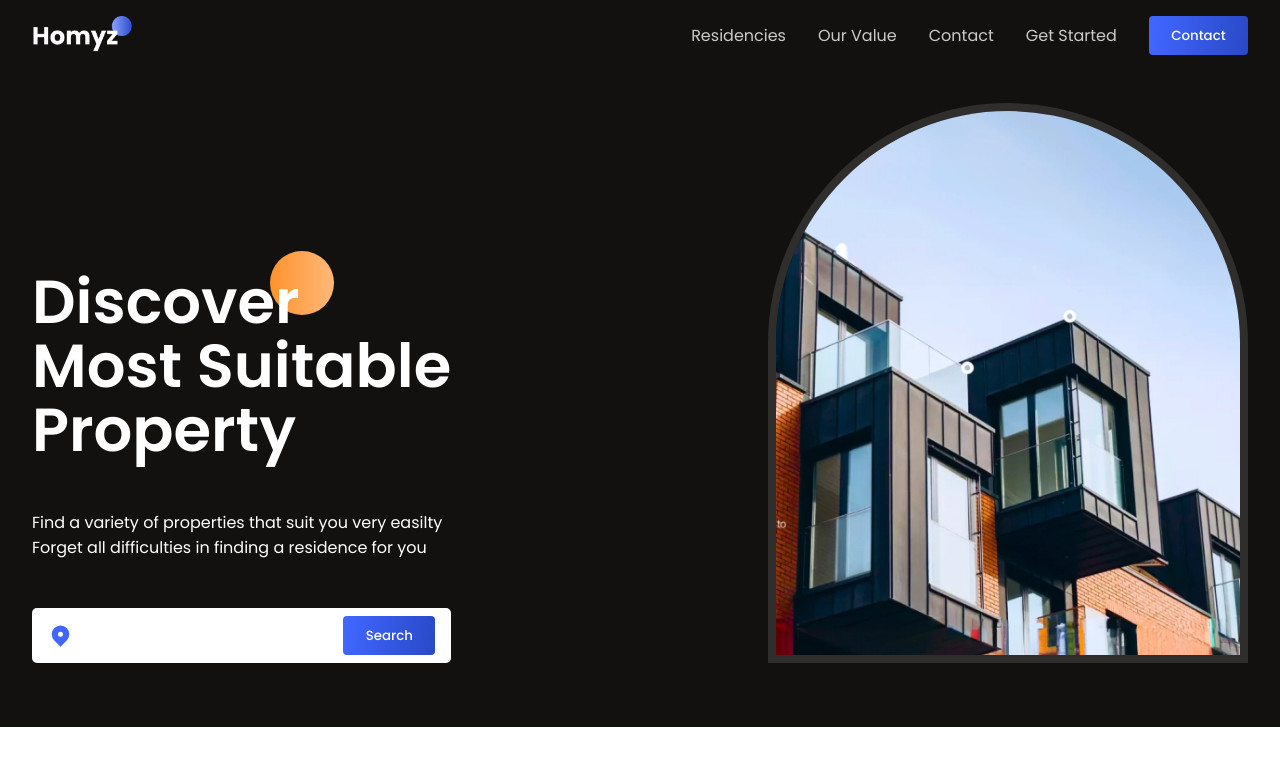
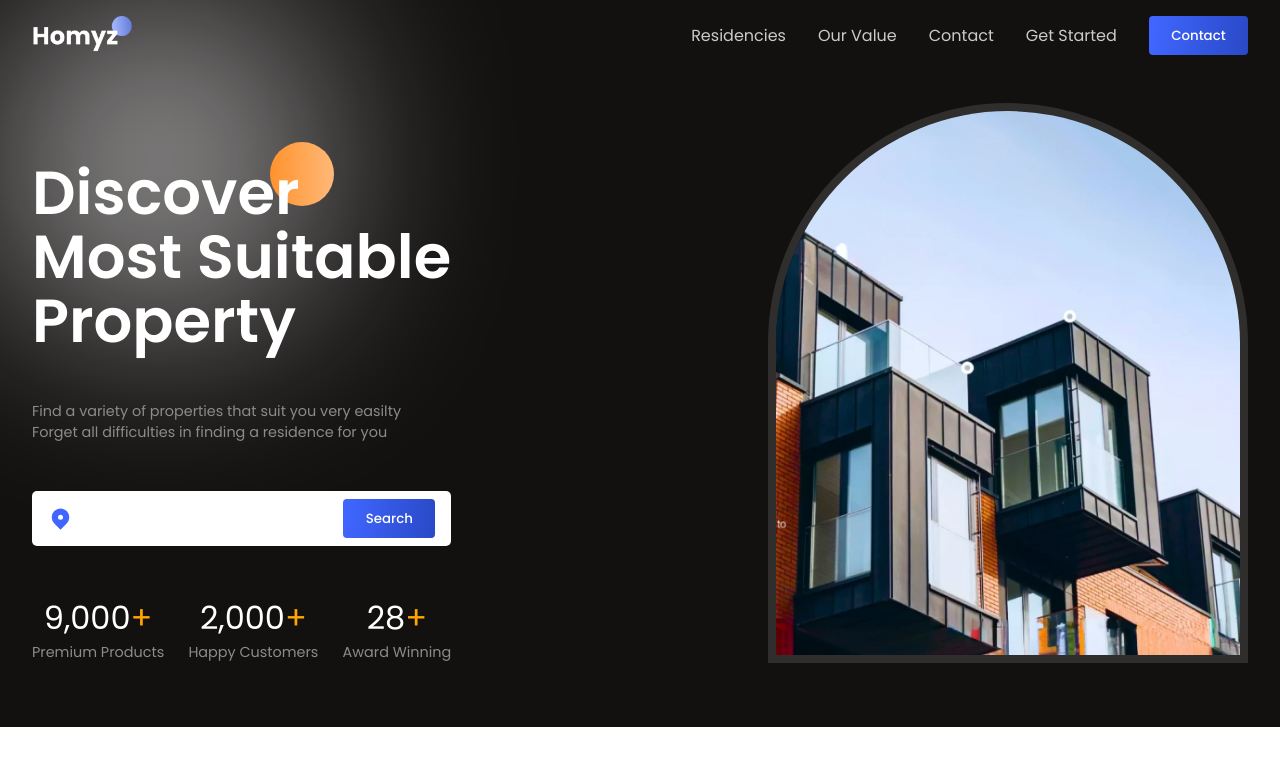
Before and after one commit to jarzt-pham/real-estate-web, a React (Vite) app: page / in a window 1280 px wide. Shown: the top 766 px of the page. Built offline with nearby package versions, Linux system fonts and the light colour scheme.

Commit message:
feat: finished hero and header

```diff
--- /dev/null
+++ b/src/App.css
@@ -0,0 +1,18 @@
+.App {
+  position: relative;
+  overflow-x: clip;
+}
+
+.App > :nth-child(1) {
+  background: var(--black);
+  position: relative;
+}
+
+.white-gradient {
+  position: absolute;
+  width: 20rem;
+  height: 20rem;
+  background: rgba(255, 255, 255, 0.522);
+  filter: blur(100px);
+  border-radius: 100px;
+}
--- a/src/App.jsx
+++ b/src/App.jsx
@@ -1,11 +1,14 @@
 import Header from "./components/header/header";
 import Hero from "./components/hero/hero";
-
+import "./App.css";
 function App() {
   return (
     <div className="App">
-      <Header />
-      <Hero />
+      <div>
+        <div className="white-gradient" />
+        <Header />
+        <Hero />
+      </div>
     </div>
   );
 }
--- a/src/components/header/header.css
+++ b/src/components/header/header.css
@@ -1,5 +1,5 @@
 .h-wrapper {
-  background: var(--black);
+  /* background: var(--black); */
   color: white;
 }
 
--- a/src/components/header/header.jsx
+++ b/src/components/header/header.jsx
@@ -1,5 +1,5 @@
 import React from "react";
-import "./header.css";
+import "./Header.css";
 
 const Header = () => {
   return (
--- a/src/components/hero/hero.css
+++ b/src/components/hero/hero.css
@@ -2,7 +2,7 @@
   color: white;
   position: relative;
   padding-bottom: 2rem;
-  background-color: var(--black);
+  /* background-color: var(--black); */
 }
 
 .hero-container {
@@ -50,6 +50,19 @@
   outline: none;
 }
 
+.stats {
+  width: 100%;
+  justify-content: space-between;
+}
+
+.stat > :nth-child(1) {
+  font-size: 2rem;
+}
+
+.stat > :nth-child(1) > :last-child {
+  color: orange;
+}
+
 /* Right side */
 .image-container {
   width: 30rem;
--- a/src/components/hero/hero.jsx
+++ b/src/components/hero/hero.jsx
@@ -1,6 +1,8 @@
 import React from "react";
-import "./hero.css";
+import "./Hero.css";
 import { HiLocationMarker } from "react-icons/hi";
+import CountUp from "react-countup";
+
 const Hero = () => {
   return (
     <section className="hero-wrapper">
@@ -17,14 +19,44 @@
           </div>
 
           <div className="flexColStart hero-description">
-            <span>Find a variety of properties that suit you very easilty</span>
-            <span>Forget all difficulties in finding a residence for you</span>
+            <span className="secondaryText">
+              Find a variety of properties that suit you very easilty
+            </span>
+            <span className="secondaryText">
+              Forget all difficulties in finding a residence for you
+            </span>
           </div>
 
           <div className="flexCenter search-bar">
             <HiLocationMarker color="var(--blue)" size={25} />
             <input type="text" />
             <button className="button">Search</button>
+          </div>
+
+          <div className="flexCenter stats">
+            <div className="flexColCenter stat">
+              <span>
+                <CountUp start={8800} end={9000} duration={4} />
+                <span>+</span>
+              </span>
+              <span className="secondaryText">Premium Products</span>
+            </div>
+
+            <div className="flexColCenter stat">
+              <span>
+                <CountUp start={1950} end={2000} duration={4} />
+                <span>+</span>
+              </span>
+              <span className="secondaryText">Happy Customers</span>
+            </div>
+
+            <div className="flexColCenter stat">
+              <span>
+                <CountUp end={28} duration={4} />
+                <span>+</span>
+              </span>
+              <span className="secondaryText">Award Winning</span>
+            </div>
           </div>
         </div>
 
@@ -40,5 +72,3 @@
 };
 
 export default Hero;
-
-4438;
--- a/src/index.css
+++ b/src/index.css
@@ -49,9 +49,9 @@
 
 .flexColCenter {
   display: flex;
+  flex-direction: column;
   justify-content: center;
   align-items: center;
-  flex-direction: column;
 }
 .flexColStart {
   display: flex;
```
